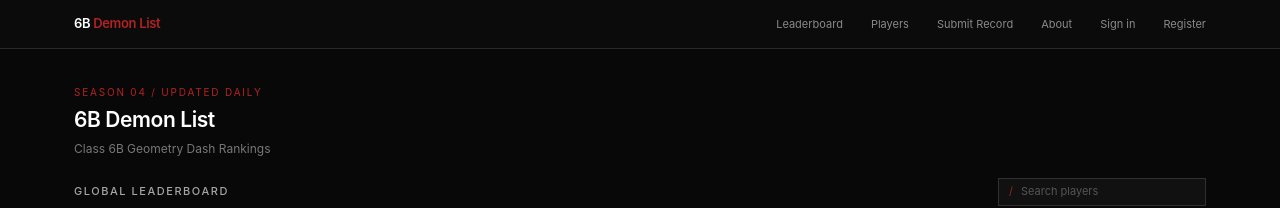
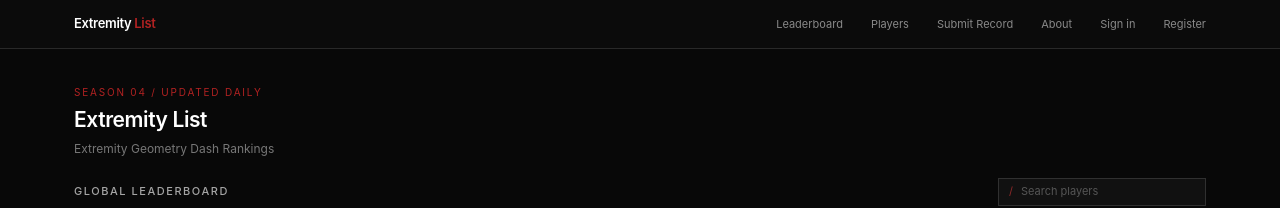
Before and after one commit to Ale7208/Extremity, a Next.js app: page / in a window 1280 px wide. Shown: the top 208 px of the page. Built offline with nearby package versions, Linux system fonts and the light colour scheme; no server answers; the database is empty.

Commit message:
Update "6B Demon List" to "Extremity List"

```diff
--- a/app/admin/layout.tsx
+++ b/app/admin/layout.tsx
@@ -12,7 +12,7 @@ export default async function AdminLayout({ children }: { children: React.ReactN
       <header className="border-b border-[#292929] bg-[#0b0b0b]">
         <nav className="mx-auto flex min-h-12 max-w-[1400px] items-center justify-between gap-6 px-4 sm:px-6">
           <Link href="/admin" className="whitespace-nowrap text-[13px] font-semibold tracking-tight text-white">
-            6B <span className="text-[#b22222]">Admin</span>
+            Extremity <span className="text-[#b22222]">Admin</span>
           </Link>
           <div className="flex items-center gap-4 overflow-x-auto text-[11px] text-[#898989]">
             <Link href="/admin" className="whitespace-nowrap hover:text-white">Overview</Link>
--- a/app/dashboard/identity/page.tsx
+++ b/app/dashboard/identity/page.tsx
@@ -121,7 +121,7 @@ export default function GdIdentityPage() {
       <header className="border-b border-[#292929] bg-[#0b0b0b]">
         <nav className="mx-auto flex min-h-12 max-w-[1180px] items-center justify-between gap-6 px-4 sm:px-6">
           <a href="/" className="whitespace-nowrap text-[13px] font-semibold tracking-tight text-white">
-            6B <span className="text-[#b22222]">Demon List</span>
+            Extremity <span className="text-[#b22222]">List</span>
           </a>
           <a href="/dashboard" className="text-xs text-[#898989] hover:text-white">Back to dashboard</a>
         </nav>
--- a/app/dashboard/page.tsx
+++ b/app/dashboard/page.tsx
@@ -30,7 +30,7 @@ export default async function DashboardPage() {
       <header className="border-b border-[#292929] bg-[#0b0b0b]">
         <nav className="mx-auto flex min-h-12 max-w-[1180px] items-center justify-between gap-6 px-4 sm:px-6">
           <Link href="/" className="whitespace-nowrap text-[13px] font-semibold tracking-tight text-white">
-            6B <span className="text-[#b22222]">Demon List</span>
+            Extremity <span className="text-[#b22222]">List</span>
           </Link>
           <div className="flex items-center gap-4 text-[11px] text-[#898989]">
             <Link href="/dashboard" className="hover:text-white">Dashboard</Link>
--- a/app/dashboard/propose/page.tsx
+++ b/app/dashboard/propose/page.tsx
@@ -50,7 +50,7 @@ export default function ProposeLevelPage() {
       <header className="border-b border-[#292929] bg-[#0b0b0b]">
         <nav className="mx-auto flex min-h-12 max-w-[1180px] items-center justify-between gap-6 px-4 sm:px-6">
           <a href="/" className="whitespace-nowrap text-[13px] font-semibold tracking-tight text-white">
-            6B <span className="text-[#b22222]">Demon List</span>
+            Extremity <span className="text-[#b22222]">List</span>
           </a>
           <a href="/dashboard" className="text-xs text-[#898989] hover:text-white">Back to dashboard</a>
         </nav>
--- a/app/dashboard/submit/page.tsx
+++ b/app/dashboard/submit/page.tsx
@@ -83,7 +83,7 @@ export default function SubmitRecordPage() {
       <header className="border-b border-[#292929] bg-[#0b0b0b]">
         <nav className="mx-auto flex min-h-12 max-w-[1180px] items-center justify-between gap-6 px-4 sm:px-6">
           <a href="/" className="whitespace-nowrap text-[13px] font-semibold tracking-tight text-white">
-            6B <span className="text-[#b22222]">Demon List</span>
+            Extremity <span className="text-[#b22222]">List</span>
           </a>
           <a href="/dashboard" className="text-xs text-[#898989] hover:text-white">Back to dashboard</a>
         </nav>
--- a/app/layout.tsx
+++ b/app/layout.tsx
@@ -3,8 +3,8 @@ import type { Metadata, Viewport } from 'next'
 import './globals.css'
 
 export const metadata: Metadata = {
-  title: '6B Demon List',
-  description: 'Class 6B Geometry Dash Rankings',
+  title: 'Extremity List',
+  description: 'Extremity Geometry Dash Rankings',
   generator: 'v0.app',
   icons: {
     icon: [
--- a/app/login/login-form.tsx
+++ b/app/login/login-form.tsx
@@ -38,7 +38,7 @@ export default function LoginForm({ redirectTo }: { redirectTo: string }) {
     <div className="flex min-h-screen items-center justify-center bg-[#080808] px-4">
       <div className="w-full max-w-sm">
         <h1 className="mb-6 text-center text-xl font-semibold text-white">
-          Sign in to <span className="text-[#b22222]">6B Demon List</span>
+          Sign in to <span className="text-[#b22222]">Extremity List</span>
         </h1>
         <form onSubmit={handleSubmit} className="space-y-4">
           <div>
--- a/app/page.tsx
+++ b/app/page.tsx
@@ -31,8 +31,8 @@ export default async function Home() {
     <RankingsHome
       players={players}
       recent={recent}
-      title={content.site_title ?? '6B Demon List'}
-      subtitle={content.site_subtitle ?? 'Class 6B Geometry Dash Rankings'}
+      title={content.site_title ?? 'Extremity List'}
+      subtitle={content.site_subtitle ?? 'Extremity Geometry Dash Rankings'}
       season={content.season_label ?? 'Season 04 / Updated daily'}
       connectionError={connectionError}
       isLoggedIn={!!user}
--- a/app/register/page.tsx
+++ b/app/register/page.tsx
@@ -54,7 +54,7 @@ export default function RegisterPage() {
     <div className="flex min-h-screen items-center justify-center bg-[#080808] px-4">
       <div className="w-full max-w-sm">
         <h1 className="mb-6 text-center text-xl font-semibold text-white">
-          Join <span className="text-[#b22222]">6B Demon List</span>
+          Join <span className="text-[#b22222]">Extremity List</span>
         </h1>
         <form onSubmit={handleSubmit} className="space-y-4">
           <div>
--- a/components/rankings-home.tsx
+++ b/components/rankings-home.tsx
@@ -37,7 +37,7 @@ export default function RankingsHome({
     <div className="min-h-screen bg-[#080808] text-[#f1f1f1]">
       <header className="border-b border-[#292929] bg-[#0b0b0b]">
         <nav className="mx-auto flex min-h-12 max-w-[1180px] items-center justify-between gap-6 px-4 sm:px-6" aria-label="Main navigation">
-          <a href="#top" className="whitespace-nowrap text-[13px] font-semibold tracking-tight text-white">6B <span className="text-[#b22222]">Demon List</span></a>
+          <a href="#top" className="whitespace-nowrap text-[13px] font-semibold tracking-tight text-white">Extremity <span className="text-[#b22222]">List</span></a>
           <div className="flex items-center gap-4 overflow-x-auto text-[11px] text-[#898989] sm:gap-7">
             <a href="#leaderboard" className="whitespace-nowrap hover:text-white">Leaderboard</a>
             <a href="#players" className="whitespace-nowrap hover:text-white">Players</a>
```
